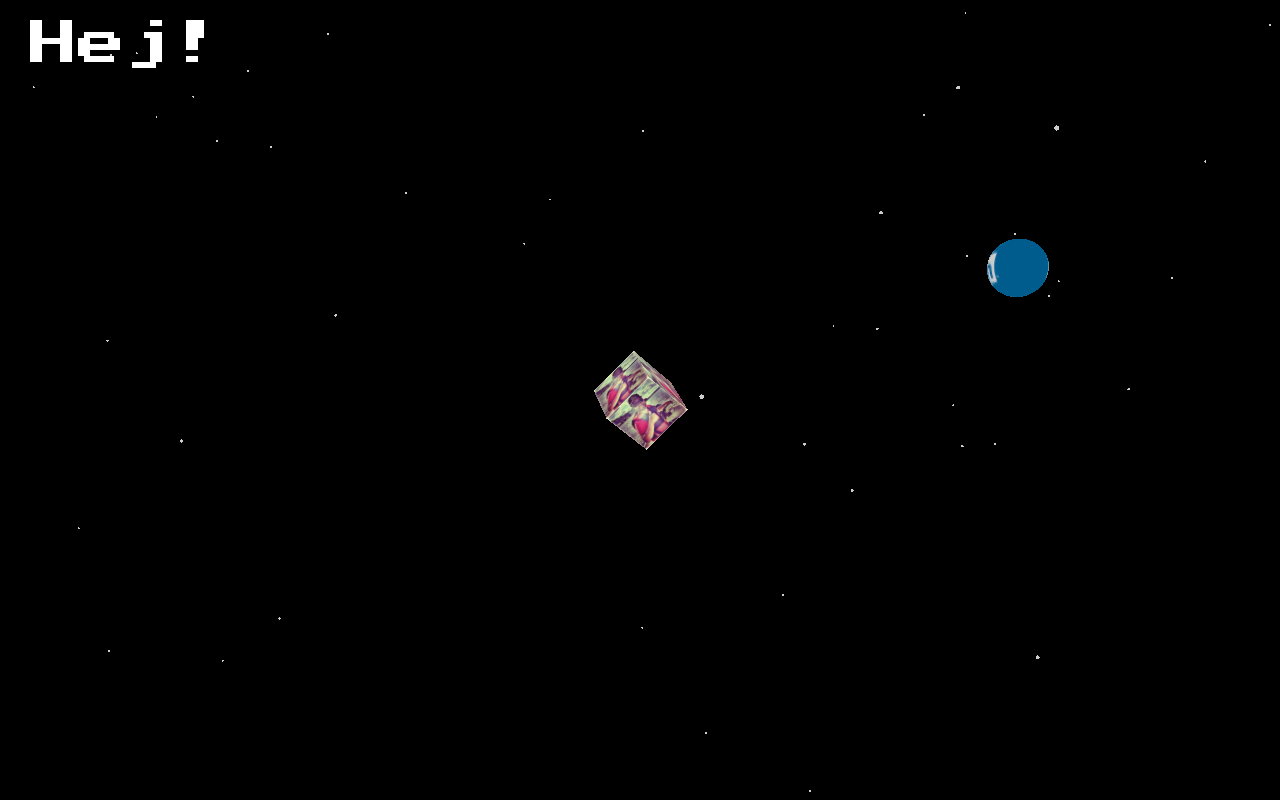
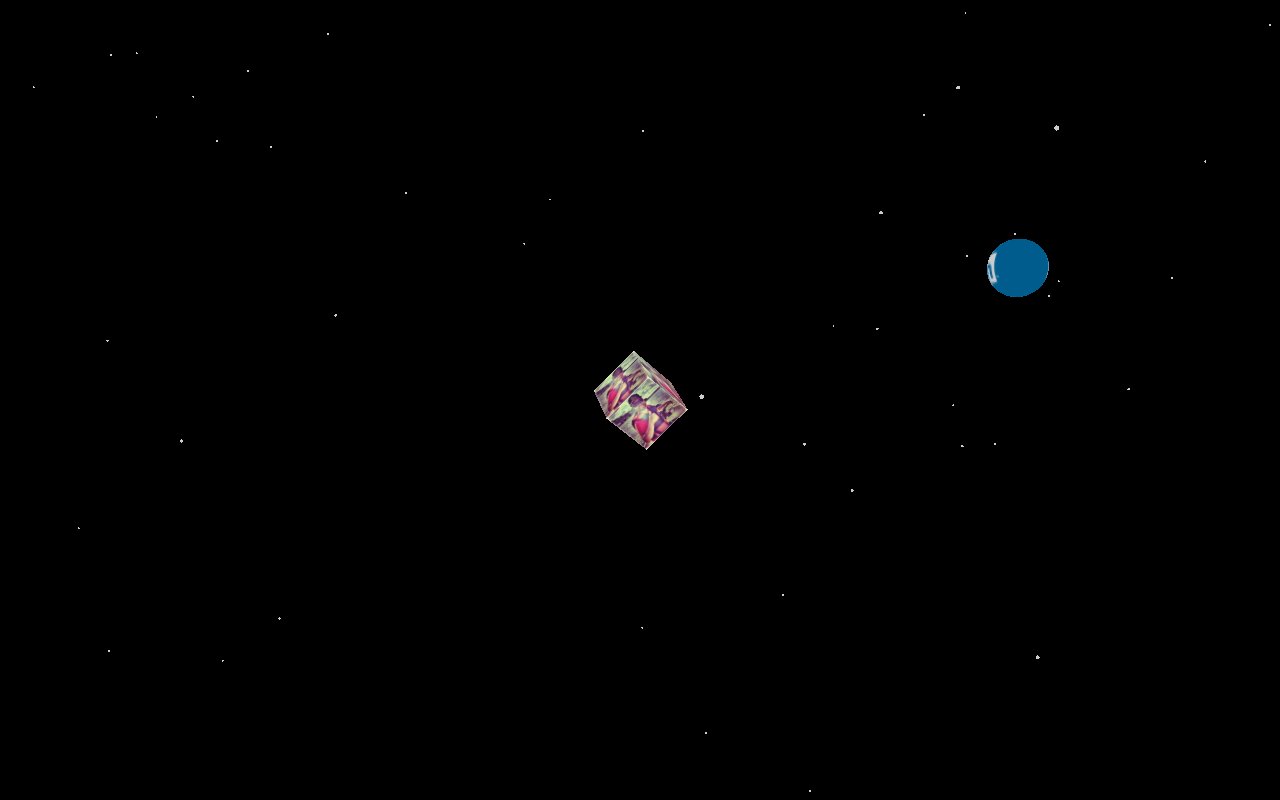
Before and after one commit to mattiassamskar/mattiassamskar, a plain HTML site: page index.html in a window 1280 px wide. Drawn offline with Linux system fonts and the light colour scheme; animation ran at ten frames a second.

Commit message:
Update index.html

```diff
--- a/index.html
+++ b/index.html
@@ -8,7 +8,6 @@
 <body>
     <div class="container">
     </div>
-    <span class="header">Hej!</span>
     <script src="code.js"></script>
 </body>
 
```
